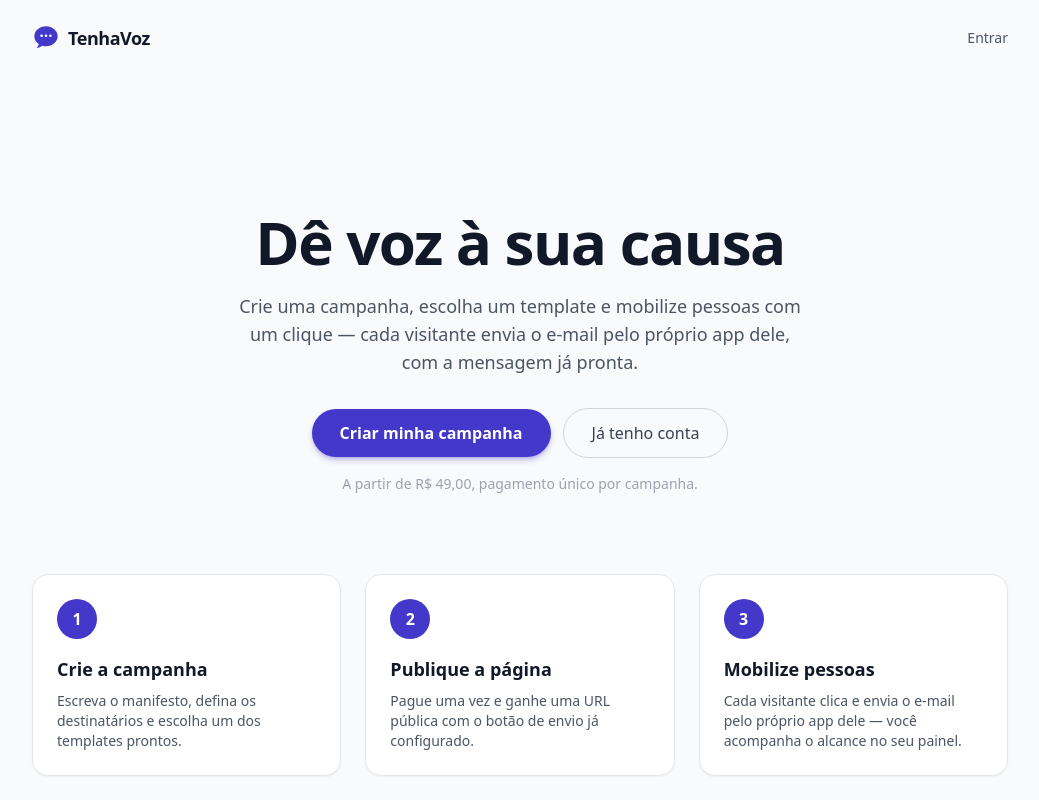
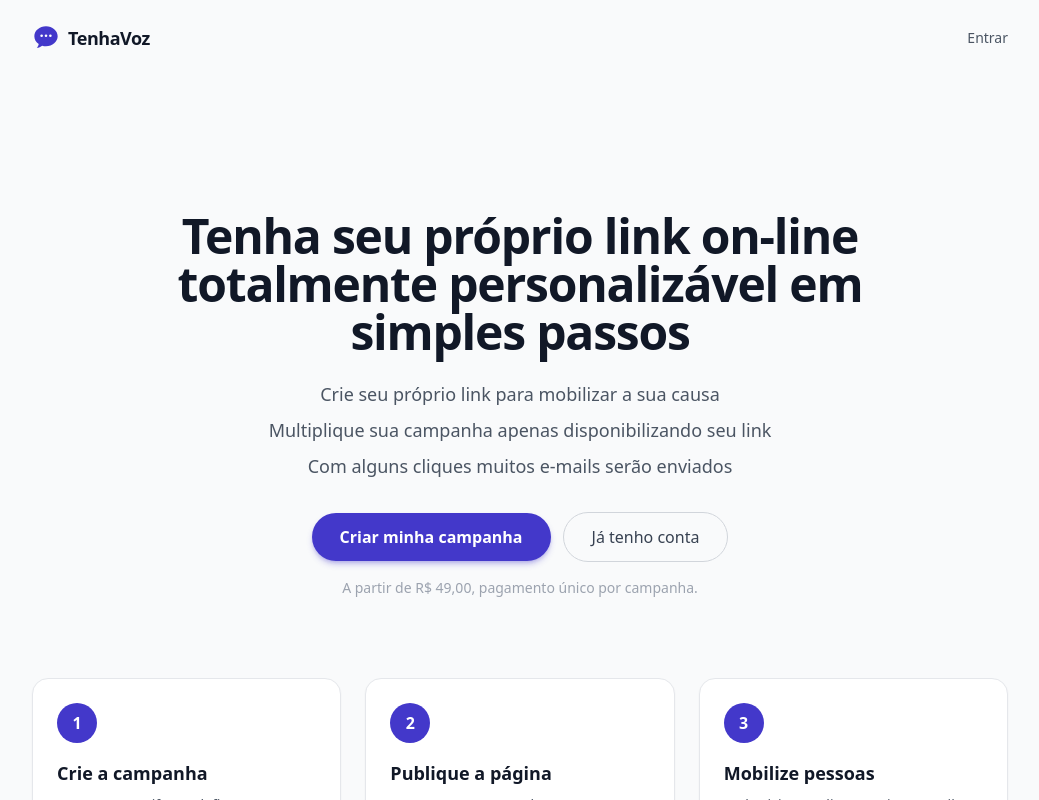
Before and after one commit to andrelsdamasio/tenhavoz, a Next.js app: page / in a window 1280 px wide. Shown: the top 800 px of the page, without its empty margins (120-1159 px from the left). Built offline with nearby package versions, Linux system fonts and the light colour scheme; no server answers; the database is empty.

Commit message:
Atualiza o texto principal da landing page
Troca o titulo e a descricao pelo novo texto pedido, mantendo a secao
"como funciona" (3 passos) como a explicacao de como fazer.

```diff
--- a/app/page.tsx
+++ b/app/page.tsx
@@ -58,19 +58,20 @@ export default async function HomePage() {
         </div>
 
         <h1
-          className="animate-fade-in-up text-5xl font-extrabold tracking-tight text-gray-900 sm:text-6xl"
+          className="animate-fade-in-up text-4xl font-extrabold tracking-tight text-gray-900 sm:text-5xl"
           style={{ animationDelay: "0.1s" }}
         >
-          Dê voz à sua causa
+          Tenha seu próprio link on-line totalmente personalizável em simples
+          passos
         </h1>
-        <p
-          className="animate-fade-in-up mt-5 max-w-xl text-lg text-gray-600"
+        <ul
+          className="animate-fade-in-up mt-6 flex max-w-xl flex-col gap-2 text-lg text-gray-600"
           style={{ animationDelay: "0.2s" }}
         >
-          Crie uma campanha, escolha um template e mobilize pessoas com um
-          clique — cada visitante envia o e-mail pelo próprio app dele, com a
-          mensagem já pronta.
-        </p>
+          <li>Crie seu próprio link para mobilizar a sua causa</li>
+          <li>Multiplique sua campanha apenas disponibilizando seu link</li>
+          <li>Com alguns cliques muitos e-mails serão enviados</li>
+        </ul>
 
         <div
           className="animate-fade-in-up mt-8 flex flex-wrap items-center justify-center gap-3"
```
